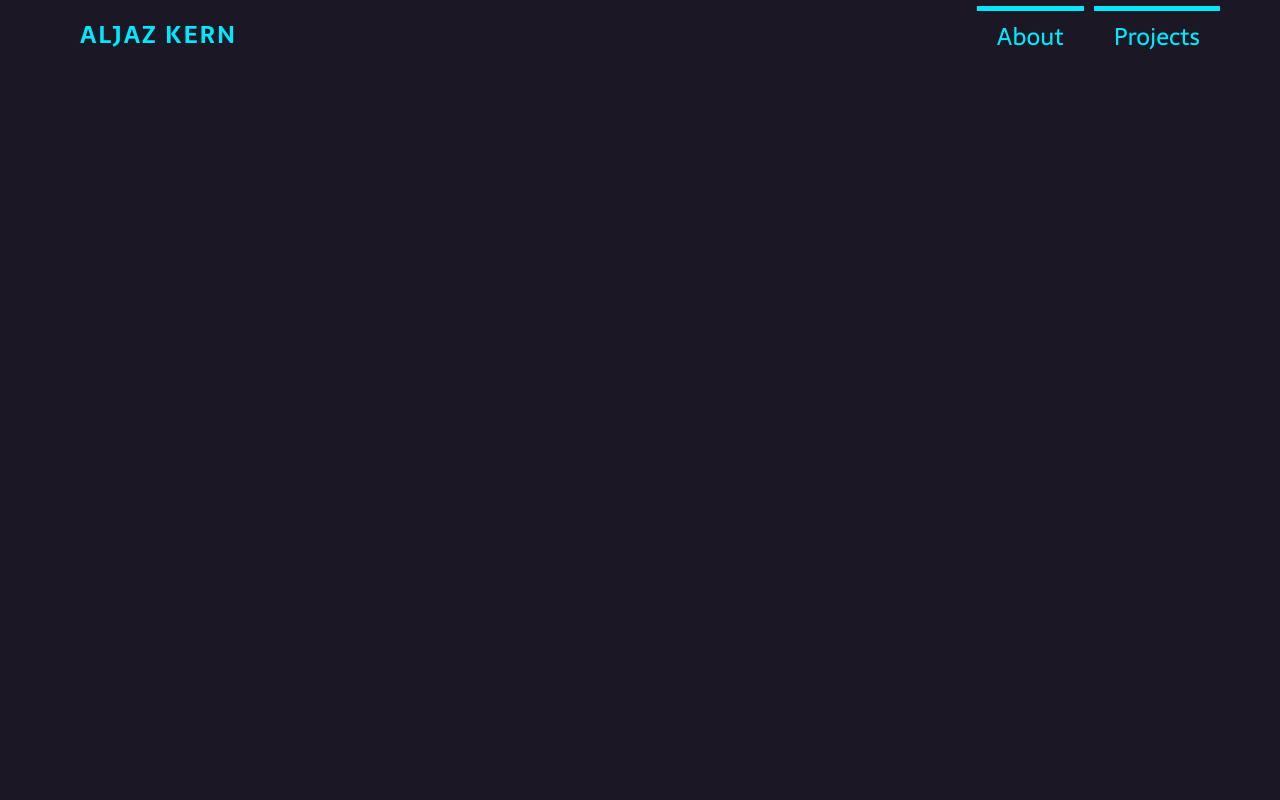
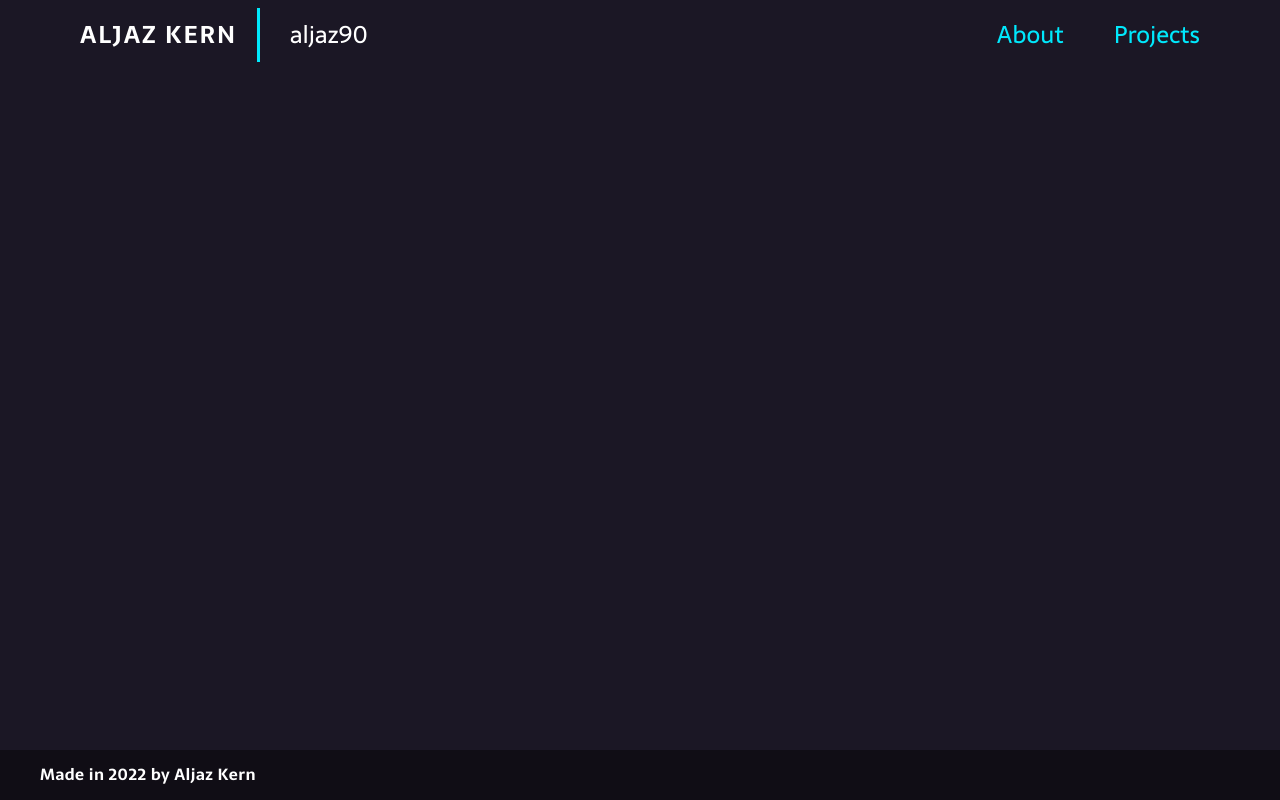
Before and after one commit to aljaz90/aljaz90.github.io, a website: page index.html in a window 1280 px wide. Drawn offline with Linux system fonts and the light colour scheme.

Commit message:
Finish work on nav

```diff
--- a/index.html
+++ b/index.html
@@ -12,28 +12,38 @@
 </head>
 <body class="container">
     <header class="nav">
-        <div class="nav--section">
+        <div onclick="handleLogoClick()" class="nav--section">
             <div class="nav--item nav--item-header">
-                <a href="/" class="nav--item--link">
-                    Aljaz Kern
-                </a>
+                Aljaz Kern
+            </div>
+            <div class="nav--item nav--item-header nav--item-header-2">
+                aljaz90
             </div>
         </div>
         <div class="nav--section">
             <div class="nav--item">
-                <a href="/" class="nav--item--link">
+                <a href="/about" class="nav--item--link">
                     About
                 </a>
             </div>
             <div class="nav--item">
-                <a href="/" class="nav--item--link">
+                <a href="/projects" class="nav--item--link">
                     Projects
                 </a>
             </div>
         </div>
     </header>
-    <footer>
-
+    <footer class="footer">
+        <div class="footer--section">
+            <div class="footer--section--item">
+                Made in 2022 by Aljaz Kern
+            </div>
+        </div>
     </footer>
+    <script>
+        function handleLogoClick() {
+            window.location.href = "/";
+        }
+    </script>
 </body>
 </html>
--- a/sass/abstracts/_variables.scss
+++ b/sass/abstracts/_variables.scss
@@ -11,10 +11,10 @@ $color-secondary-light:  lighten($color-secondary, 10%);
 $color-secondary-light-2:  lighten($color-secondary, 20%);
 
 $color-tertiary: #1B1725;
-$color-tertiary-dark:  darken($color-tertiary, 10%);
-$color-tertiary-dark-2:  darken($color-tertiary, 20%);
-$color-tertiary-light:  lighten($color-tertiary, 10%);
-$color-tertiary-light-2:  lighten($color-tertiary, 20%);
+$color-tertiary-dark:  darken($color-tertiary, 5%);
+$color-tertiary-dark-2:  darken($color-tertiary, 10%);
+$color-tertiary-light:  lighten($color-tertiary, 5%);
+$color-tertiary-light-2:  lighten($color-tertiary, 10%);
 
 $color-success: #27C453;
 $color-info: #0076E5;
--- a/sass/base/_base.scss
+++ b/sass/base/_base.scss
@@ -29,7 +29,7 @@ body {
 
 .container {
     display: grid;
-    grid-template-rows: 7rem repeat(4, minmax(calc(0.25 * calc(100vh - 7rem)), min-content));
+    grid-template-rows: [full-start nav-start] 7rem [nav-end content-start] repeat(4, minmax(calc(0.25 * calc(100vh - 12rem)), min-content)) [content-end footer-start] 5rem [footer-end];
     grid-template-columns: [full-start] minmax(6rem, 1fr) [center-start] repeat(10, [col-start] minmax(min-content, 14rem) [col-end]) [center-end] minmax(6rem, 1fr) [full-end];
 
     @include respond(small-desktop) {
--- /dev/null
+++ b/sass/layout/_footer.scss
@@ -0,0 +1,20 @@
+.footer {
+    grid-row: footer-start / footer-end;
+    grid-column: full-start / full-end;
+    background-color: $color-tertiary-dark;
+    display: flex;
+    justify-content: space-between;
+    align-items: center;
+    padding: 0 4rem;
+
+    &--section {
+        display: flex;
+
+        &--item {
+            font-family: $font-heading;
+            font-weight: 600;
+            letter-spacing: 0.5px;
+            font-size: 1.6rem;
+        }
+    }
+}
--- a/sass/layout/_navigation.scss
+++ b/sass/layout/_navigation.scss
@@ -11,16 +11,36 @@
     }
 
     &--item {
-        //background-color: $color-white;
         padding: 0.75rem 2rem;
         font-size: 2.4rem;
         position: relative;
         font-family: $font-heading;
         font-weight: 300;
-        border-top: 5px solid $color-primary;
+        //border: 3px solid $color-primary;
 
         &:not(:last-child) {
             margin-right: 1rem;
+        }
+
+        &::after {
+            content: "";
+            position: absolute;
+            top: 0;
+            left: 0;
+            z-index: -1;
+            width: 100%;
+            max-height: 100%;
+            height: 0rem;
+            display: block;
+            background-color: $color-primary;
+            transition: height .3s ease-out;
+        }
+
+        &:hover &--link {
+            color: $color-white;
+        }
+        &:hover::after {
+            height: 7rem;
         }
 
         &-header {
@@ -28,12 +48,28 @@
             font-weight: 800;
             text-transform: uppercase;
             letter-spacing: 2px;
+            border-right: 3px solid $color-primary;
+            user-select: none;
+            cursor: pointer;
+
+            &:hover::after {
+               height: 0;
+            }
+
+            &-2 {
+                border: none;
+                letter-spacing: inherit;
+                font-weight: 100;
+                text-transform: none;
+            }
         }
 
 
         &--link, &--link:link, &--link:visited {
             color: $color-primary;
             text-decoration: none;
+            transition: color .3s;
+            user-select: none;
         }
     }
 }
--- a/sass/main.scss
+++ b/sass/main.scss
@@ -7,5 +7,6 @@
 @import "base/animations";
 
 @import "layout/navigation";
+@import "layout/footer";
 
 @import "pages/home";
```
Also changed, not shown: public/css/main.css, 1 other file.
